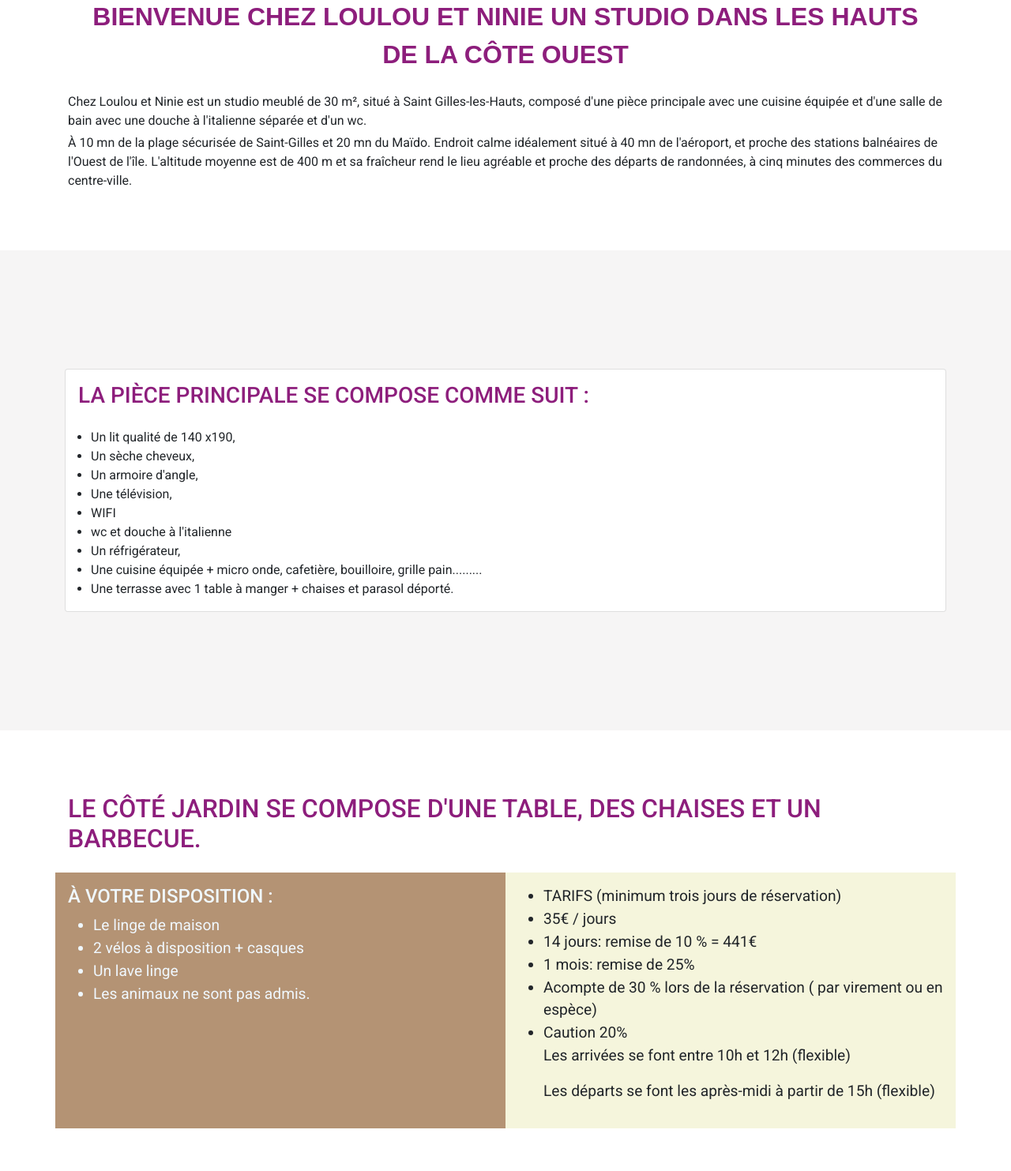
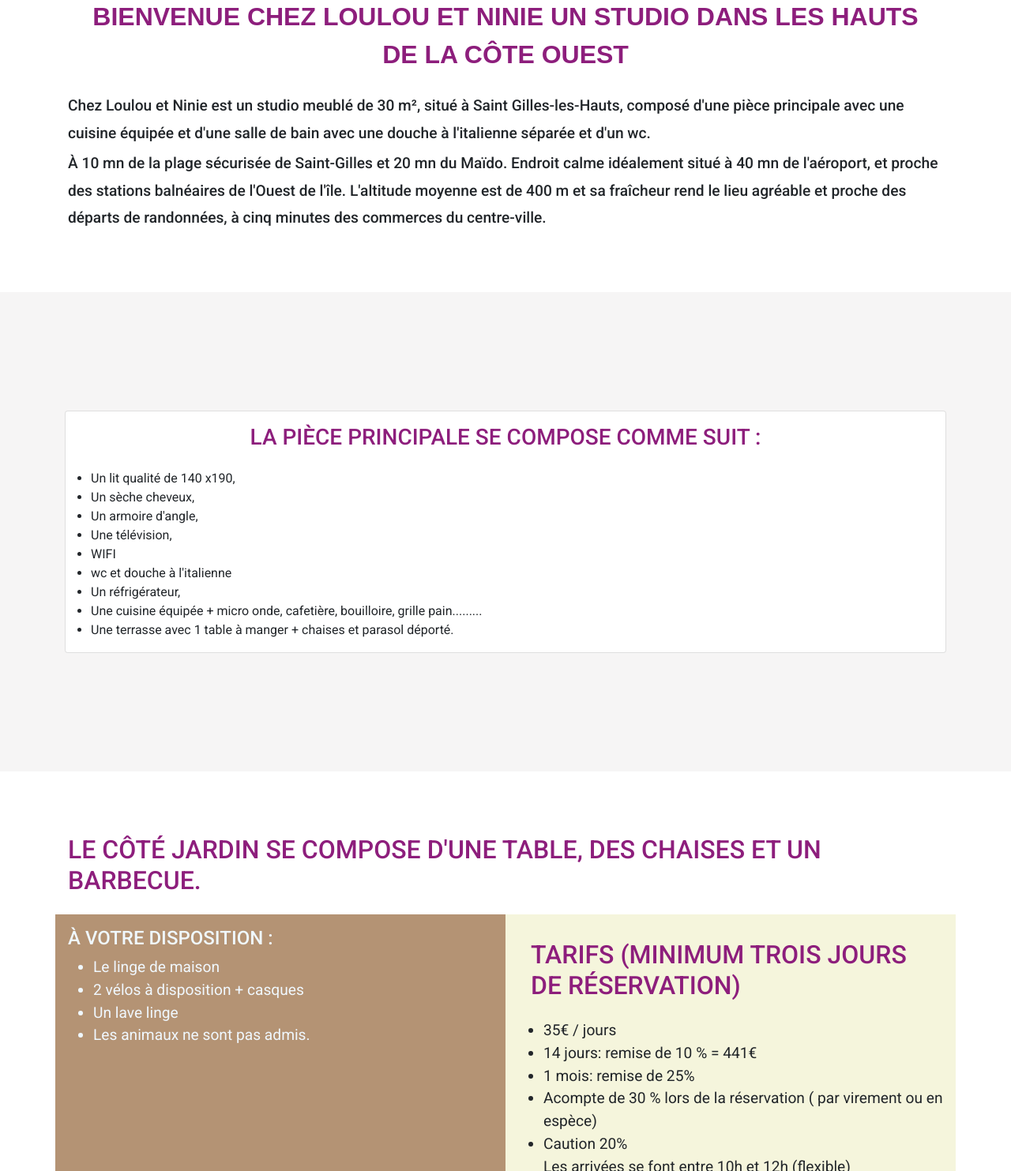
Before and after one commit to Dusty974/location, a plain HTML site: page index.html in a window 1280 px wide. Shown: the part 1640-3123 px from the top of the page at 79% size. Drawn offline with nearby package versions, Linux system fonts and the light colour scheme.

Commit message:
correction

```diff
--- a/index.html
+++ b/index.html
@@ -71,12 +71,12 @@
         <span style="display-block"> Bienvenue Chez Loulou et Ninie </span>
         <span style="display-block">un studio dans les Hauts de la côte Ouest</span>
       </h2>
-      <p class="font-weight-normal text-justify m-1">
+      <p class="font-weight-normal text-justify m-1 para">
         Chez Loulou et Ninie est un studio meublé de 30 m², situé à Saint Gilles-les-Hauts,
         composé d'une pièce principale avec une cuisine équipée et d'une salle de bain avec une
         douche à l'italienne séparée et d'un wc.
       </p>
-      <p class="font-weight-normal text-justify m-1">
+      <p class="font-weight-normal text-justify m-1 para">
         À 10 mn de la plage sécurisée de Saint-Gilles et 20 mn du Maïdo.
         Endroit calme idéalement situé à 40 mn de l'aéroport, et proche des
         stations balnéaires de l'Ouest de l'île. L'altitude moyenne est de 400 m
@@ -88,7 +88,7 @@
     <section class="presentation bg-light">
         <div class="container">
           <div class="card">
-          <h3 class="titre-violet text-uppercase">La pièce principale se compose comme suit :</h3>
+          <h3 class="titre-violet text-uppercase text-center">La pièce principale se compose comme suit :</h3>
           <ul class="align-items-left font-weight-bold">
             <li>Un lit qualité de 140 x190,</li>
             <li>Un sèche cheveux,</li>
@@ -110,7 +110,7 @@
         <h2 class="titre-violet text-uppercase font-weight-normal">
           Le côté jardin se compose d'une table, des chaises et un barbecue.
         </h2>
-        <div class="col-6 option-item">
+        <div class="col-6 col-sm-12 col-md-6 col-lg-6 option-item">
           <h4>À VOTRE DISPOSITION :</h4>
           <ul>
             <li>Le linge de maison</li>
@@ -119,9 +119,9 @@
             <li>Les animaux ne sont pas admis.</li>
           </ul>
         </div>
-        <div class="col-6 tarif">
+        <div class="col-6 col-sm-12  col-md-6 col-lg-6 tarif">
+          <h2  class="titre-violet text-uppercase font-weight-normal">TARIFS (minimum trois jours de réservation)</h2>
           <ul>
-            <li>TARIFS (minimum trois jours de réservation)</li>
             <li>35€ / jours</li>
             <li>14 jours: remise de 10 % = 441€</li>
             <li>1 mois: remise de 25%</li>
@@ -139,7 +139,7 @@
         <div class="col-12">
           <h3>Nous contacter</h3>
           <iframe src="https://maps.google.com/maps?q=chemin%20ligne%20bertaut&t=&z=11&ie=UTF8&iwloc=&output=embed"
-          frameborder="0" scrolling="no" marginheight="0" marginwidth="0" name="Mon Iframe" width="1200" height="550">
+          frameborder="0" scrolling="no" marginheight="0" marginwidth="0" name="Mon Iframe" width="100%" height="550">
         </iframe>
         </div>
       </div>
--- a/style.css
+++ b/style.css
@@ -70,3 +70,9 @@ padding: .5rem;
   background-color: lightblue;
   padding: 2rem;
 }
+
+.para{
+  font-size: 1.2rem;
+  font-weight: 500;
+  line-height: 1.8;
+}
```
